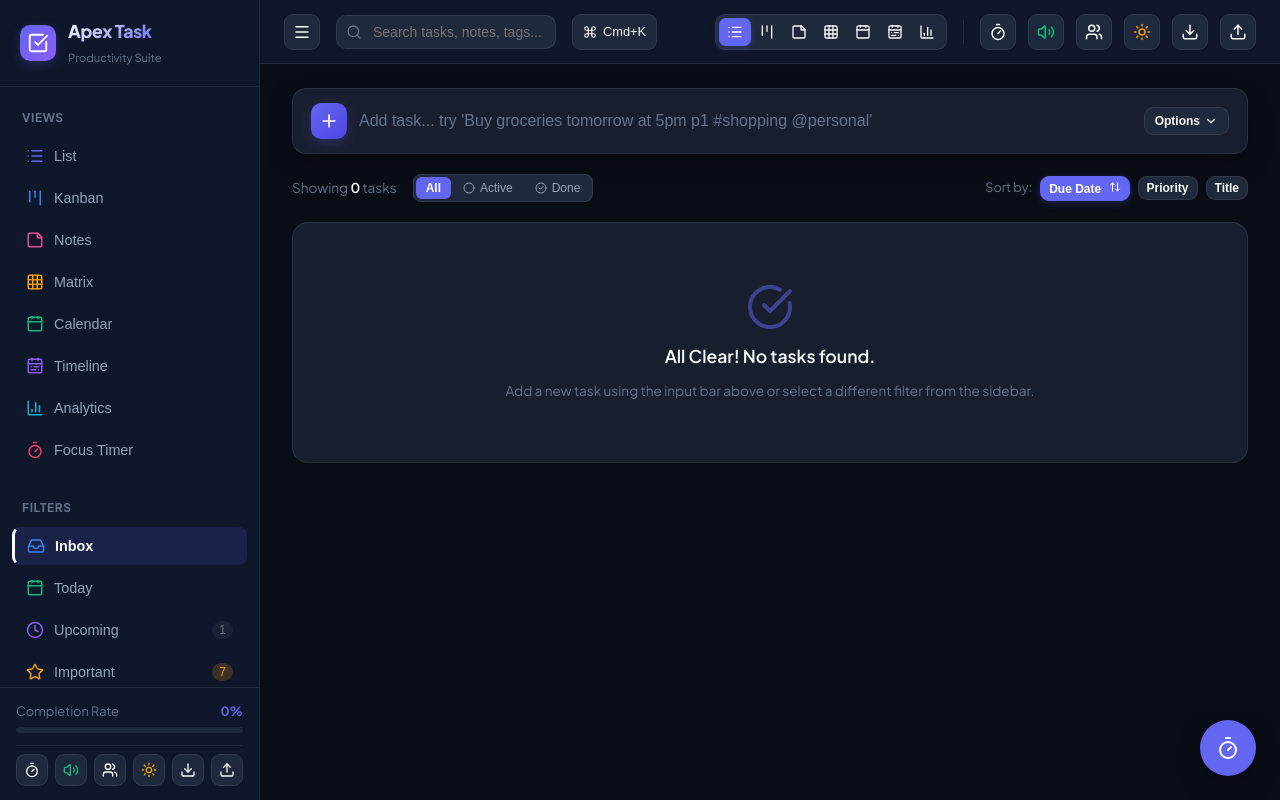
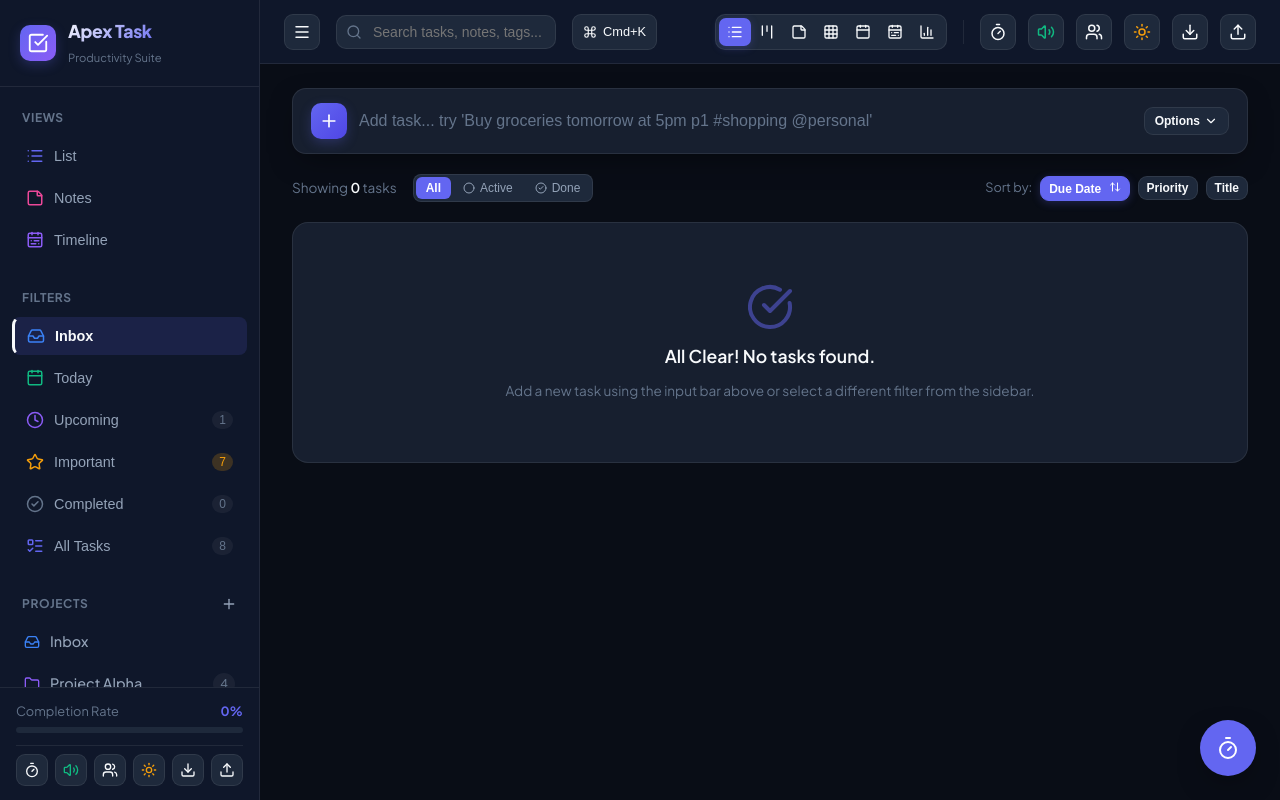
Before and after one commit to kvillarojo/apex-task, a React (Vite) app: page / in a window 1280 px wide. Built offline with nearby package versions, Linux system fonts and the light colour scheme.

Commit message:
chore: update sidebar view

```diff
--- a/src/components/Sidebar/index.tsx
+++ b/src/components/Sidebar/index.tsx
@@ -13,9 +13,6 @@ import {
   Edit2,
   StickyNote,
   CalendarRange,
-  Kanban,
-  Grid,
-  BarChart3,
   List,
   Sun,
   Moon,
@@ -195,16 +192,6 @@ export const Sidebar: React.FC = () => {
             </button>
 
             <button
-              className={`nav-item ${viewMode === 'kanban' && !filter.projectId && !filter.tag ? 'active' : ''}`}
-              onClick={() => handleViewChange('kanban')}
-            >
-              <div className="nav-item-left">
-                <Kanban size={18} color="#3b82f6" />
-                <span>Kanban</span>
-              </div>
-            </button>
-
-            <button
               className={`nav-item ${viewMode === 'notes' && !filter.projectId && !filter.tag ? 'active' : ''}`}
               onClick={() => handleViewChange('notes')}
             >
@@ -220,26 +207,6 @@ export const Sidebar: React.FC = () => {
             </button>
 
             <button
-              className={`nav-item ${viewMode === 'eisenhower' && !filter.projectId && !filter.tag ? 'active' : ''}`}
-              onClick={() => handleViewChange('eisenhower')}
-            >
-              <div className="nav-item-left">
-                <Grid size={18} color="#f59e0b" />
-                <span>Matrix</span>
-              </div>
-            </button>
-
-            <button
-              className={`nav-item ${viewMode === 'calendar' && !filter.projectId && !filter.tag ? 'active' : ''}`}
-              onClick={() => handleViewChange('calendar')}
-            >
-              <div className="nav-item-left">
-                <Calendar size={18} color="#10b981" />
-                <span>Calendar</span>
-              </div>
-            </button>
-
-            <button
               className={`nav-item ${viewMode === 'timeline' && !filter.projectId && !filter.tag ? 'active' : ''}`}
               onClick={() => handleViewChange('timeline')}
             >
@@ -249,36 +216,7 @@ export const Sidebar: React.FC = () => {
               </div>
             </button>
 
-            <button
-              className={`nav-item ${viewMode === 'analytics' && !filter.projectId && !filter.tag ? 'active' : ''}`}
-              onClick={() => handleViewChange('analytics')}
-            >
-              <div className="nav-item-left">
-                <BarChart3 size={18} color="#06b6d4" />
-                <span>Analytics</span>
-              </div>
-            </button>
 
-            <button
-              className={`nav-item ${pomodoro.isVisible ? 'active' : ''}`}
-              onClick={() => {
-                setPomodoroVisible(!pomodoro.isVisible);
-                if (!pomodoro.isVisible) {
-                  setPomodoroMaximized(false);
-                }
-                setMobileDrawerOpen(false);
-              }}
-            >
-              <div className="nav-item-left">
-                <Timer size={18} color={pomodoro.isRunning ? '#10b981' : '#f43f5e'} />
-                <span>Focus Timer</span>
-              </div>
-              {pomodoro.isRunning && (
-                <span className="nav-badge" style={{ backgroundColor: 'rgba(16, 185, 129, 0.2)', color: '#10b981' }}>
-                  {Math.floor(pomodoro.timeLeft / 60)}m
-                </span>
-              )}
-            </button>
           </div>
 
           {/* Smart Filters Navigation */}
```
